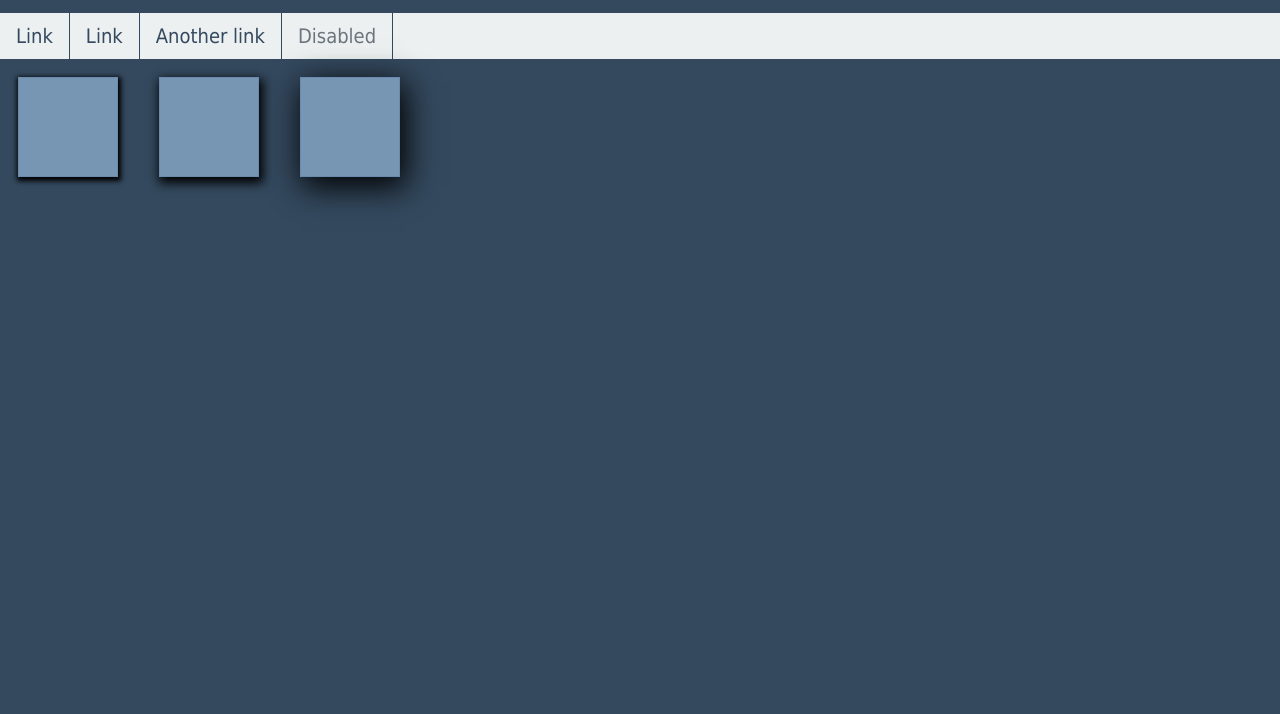
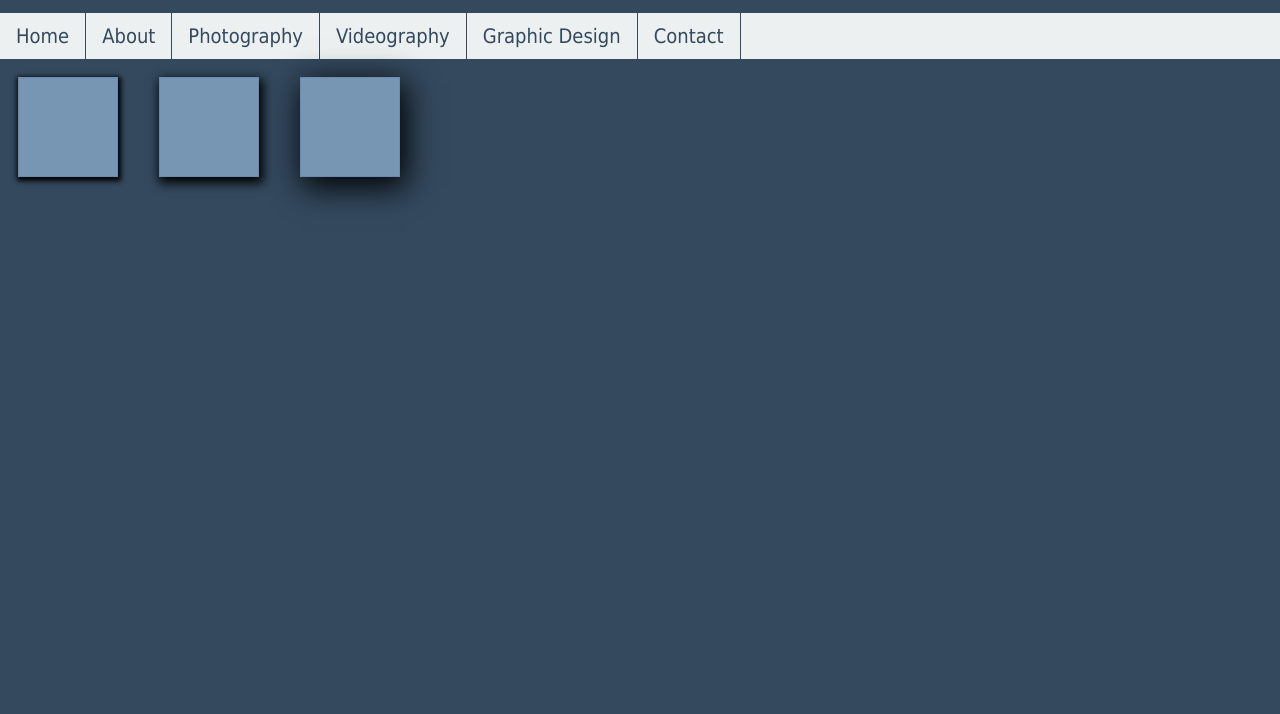
Before and after one commit to yellowmoose2/My-Midterm-Project, a website: page index.html in a window 1280 px wide. Shown: the part 86-800 px from the top of the page. Drawn offline with nearby package versions, Linux system fonts and the light colour scheme.

Commit message:
added nav text
text for nav buttons

```diff
--- a/index.html
+++ b/index.html
@@ -2,7 +2,7 @@
 <html lang="en" dir="ltr">
   <head>
     <meta charset="utf-8">
-    <title>Week 5 - Gulp, Sass and Bootstrap 4</title>
+    <title>Portfolio</title>
     <link rel="stylesheet" href="https://stackpath.bootstrapcdn.com/bootstrap/4.2.1/css/bootstrap.min.css" integrity="sha384-GJzZqFGwb1QTTN6wy59ffF1BuGJpLSa9DkKMp0DgiMDm4iYMj70gZWKYbI706tWS" crossorigin="anonymous">
     <link rel="stylesheet" href="css/min/main.css">
   </head>
@@ -14,16 +14,22 @@
     <nav>
       <ul class="nav">
       <li class="nav-item">
-        <a class="nav-link" href="#">Link</a>
+        <a class="nav-link" href="#">Home</a>
       </li>
       <li class="nav-item">
-        <a class="nav-link" href="#">Link</a>
+        <a class="nav-link" href="#">About</a>
       </li>
       <li class="nav-item">
-        <a class="nav-link" href="#">Another link</a>
+        <a class="nav-link" href="#">Photography</a>
       </li>
       <li class="nav-item">
-        <a class="nav-link disabled" href="#">Disabled</a>
+        <a class="nav-link" href="#">Videography</a>
+      </li>
+      <li class="nav-item">
+        <a class="nav-link" href="#">Graphic Design</a>
+      </li>
+      <li class="nav-item">
+              <a class="nav-link" href="#">Contact</a>
       </li>
     </ul>
   </nav>
```
